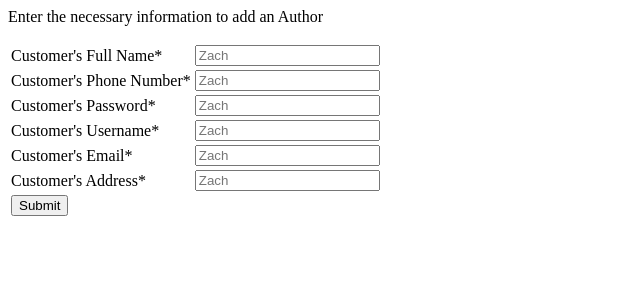
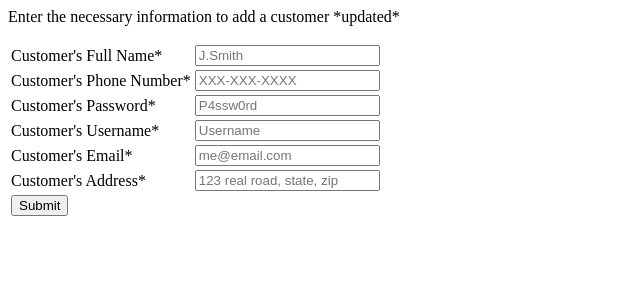
Before and after one commit to rushourcal/Database_Project_Spring2018, a PHP site: page /addCustomer.php in a window 1280 px wide. Shown: the top 300 px of the page, without its empty margins (0-640 px from the left). Run offline with PHP 8.4, Linux system fonts and the light colour scheme.

Commit message:
Removed some unnecessary comments. Finished addCustomer. addCustomer link in index.

```diff
--- a/addCustomer.php
+++ b/addCustomer.php
@@ -1,46 +1,46 @@
-<?php
-include_once ('dbconnection.php');
-?>
 <title>Add Customer</title>
+
 	<body>
-		<p>Enter the necessary information to add an Author</p>
+		<p>Enter the necessary information to add a customer *updated*</p>
 		<form name="addCustomer" method= "POST">
 
             <table>
                 <tr>
                     <td>Customer's Full Name<a title = "Required">*</a></td>
                     <td>
-                        <input type="text" name="C_Name" placeholder="Zach">
+                        <input type="text" name="C_Name" placeholder="J.Smith" pattern="[A-Z]\.[A-Z][a-z]{0,37}" title="J.Smith, no more than 40 characters">
                     </td>
                 </tr>
 				<tr>
                     <td>Customer's Phone Number<a title = "Required">*</a></td>
                     <td>
-                        <input type="text" name="C_Phone" placeholder="Zach">
+                        <input type="text" name="C_Phone" placeholder="XXX-XXX-XXXX" pattern="[0-9]{3}-[0-9]{3}-[0-9]{4}" title="XXX-XXX-XXXX, numbers only.">
                     </td>
                 </tr>
 				<tr>
                     <td>Customer's Password<a title = "Required">*</a></td>
                     <td>
-                        <input type="text" name="C_Password" placeholder="Zach">
+                        <input type="text" name="C_Password" placeholder="P4ssw0rd" pattern="[a-zA-Z0-9]{8,12}" title="8-12 characters using a-z, A-Z, or 0-9">
                     </td>
                 </tr>
 				<tr>
                     <td>Customer's Username<a title = "Required">*</a></td>
                     <td>
-                        <input type="text" name="C_Username" placeholder="Zach">
-                    </td>
+                        <input type="text" name="C_Username" placeholder="Username" pattern="[a-zA-Z0-9]{8,12}" title="8-12 characters using a-z, A-Z, or 0-9">
+						<span id="name_status"></span>
+					</td>
                 </tr>
 				<tr>
                     <td>Customer's Email<a title = "Required">*</a></td>
                     <td>
-                        <input type="text" name="C_Email" placeholder="Zach">
-                    </td>
+                        <input type="text" name="C_Email" placeholder="me@email.com" pattern=".{1,40}@.{1,40}\..{1,18}" title="me@email.com up to 100 characters">
+						<span id="email_status"></span>
+					</td>
                 </tr>
 				<tr>
                     <td>Customer's Address<a title = "Required">*</a></td>
                     <td>
-                        <input type="text" name="C_Address" placeholder="Zach">
+                        <input type="text" name="C_Address" placeholder="123 real road, state, zip">
                     </td>
                 </tr>
 
@@ -50,30 +50,41 @@ include_once ('dbconnection.php');
                     <?php
 
 						if (isset($_POST['submit'])){#check if the post value for the submit button is currently stored (sent from previous page's form.)')
+							include_once ('dbconnection.php');
 						#The post values are empty until the first time the submit button is pressed, and emptied/repopulated after
 						#Another form uses post in the next page. The php code being down below the submit button has nothing to do with the time it is run.
 						#Even if the POST values are not set, this code is looked at before the submit button is pressed.
 								#Variables. mysqli_real_escape_string makes input text into a "safe" string for an sqli query. Security against injection.
+							include_once('dbconnection.php');
 							$C_Name = mysqli_real_escape_string($link, $_POST['C_Name']);
 							$C_Phone = mysqli_real_escape_string($link, $_POST['C_Phone']);
 							$C_Password = mysqli_real_escape_string($link, $_POST['C_Password']);
 							$C_Username = mysqli_real_escape_string($link, $_POST['C_Username']);
 							$C_Email = mysqli_real_escape_string($link, $_POST['C_Email']);
 							$C_Address = mysqli_real_escape_string($link, $_POST['C_Address']);
-								# Error handling
-							#if(false){
-								# the "false" is a placeholder. Replace it with one step of input handling.
-								# Check for correct inputs from everything.
-								# If anything is wrong, send the user to a page letting them know
-								# That something was not input correctly.
-								# Repeat the if statements consecutively, sending the user away for wrong/missing inputs.
-							#}
-							#if(false){}
-							#chain if statements, or use nested ifs for complex constraints.
-							# If everything was input correctly
-							# create the sql statement and query the database.
-							#$sql = "";#add query here
-							#mysqli_query($link, $sql);
+
+							$sql = "SELECT `Username` FROM `customers` WHERE `Username`='$C_Username';";
+							$result = mysqli_query($link,$sql);
+							$num_rows = mysqli_num_rows($result);
+							if($num_rows > 0){
+								echo "Username is already taken";
+							}else{
+								$sql2 = "SELECT `Email` FROM `customers` WHERE `Email`='$C_Email';";
+								$result2 = mysqli_query($link,$sql2);
+								$num_rows2 = mysqli_num_rows($result2);
+								if($num_rows2 > 0){
+									echo "Email is already taken";
+								}else{
+									$sql3 = "INSERT INTO `customers` (`IdNo`, `Phone`, `Password`, `Username`, `Email`, `Address`, `Name`, `Created_Date`) VALUES (NULL, '$C_Phone', '$C_Password', '$C_Username', '$C_Email', '$C_Address', '$C_Name', CURRENT_TIMESTAMP); ";
+									$result3 = mysqli_query($link,$sql3);
+									if($result3){
+										echo "Customer was successfully added to the database.";
+									}else{
+										echo "Query Failed: $sql3";
+									}
+								}
+							}
+							mysqli_close($link);
 							exit();
 						}
 
--- a/index.php
+++ b/index.php
@@ -1,8 +1,8 @@
 <title>Bookstore Index</title>
 <body>
 <h1>Options:</h1>
-<a href="addAuthor.php">Add Author</a><!--this is a simple link to the addAuthor.php file-->
-<a href="addCustomer.php">Add Author</a>
+<p><a href="addAuthor.php">Add Author</a></p><!--this is a simple link to the addAuthor.php file-->
+<p><a href="addCustomer.php">Add Customer</a></p>
 <p>More soon</p>
 </body>
 </title>
```
Also changed, not shown: addAuthor.php (+5 -14 lines).
